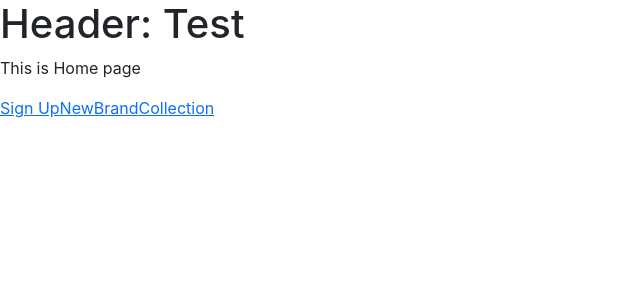
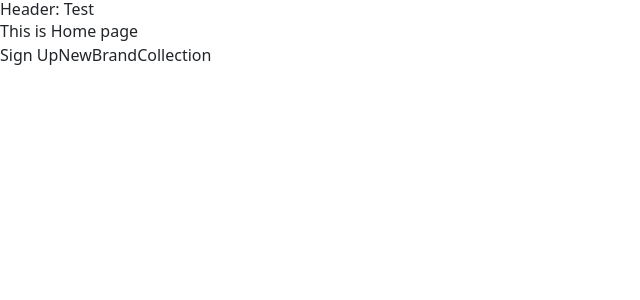
Before and after one commit to apreel-codes/ecommerce, a React (Create React App) app in the folder client/: page / in a window 1280 px wide. Shown: the top 300 px of the page, without its empty margins (0-640 px from the left). Built offline with nearby package versions, Linux system fonts and the light colour scheme.

Commit message:
tailwind css setup

```diff
--- a/client/package.json
+++ b/client/package.json
@@ -36,5 +36,8 @@
       "last 1 firefox version",
       "last 1 safari version"
     ]
+  },
+  "devDependencies": {
+    "tailwindcss": "^3.3.3"
   }
 }
--- a/client/src/index.css
+++ b/client/src/index.css
@@ -1,13 +1,3 @@
-body {
-  margin: 0;
-  font-family: -apple-system, BlinkMacSystemFont, 'Segoe UI', 'Roboto', 'Oxygen',
-    'Ubuntu', 'Cantarell', 'Fira Sans', 'Droid Sans', 'Helvetica Neue',
-    sans-serif;
-  -webkit-font-smoothing: antialiased;
-  -moz-osx-font-smoothing: grayscale;
-}
-
-code {
-  font-family: source-code-pro, Menlo, Monaco, Consolas, 'Courier New',
-    monospace;
-}
+@tailwind base;
+@tailwind components;
+@tailwind utilities;
--- /dev/null
+++ b/client/tailwind.config.js
@@ -0,0 +1,8 @@
+/** @type {import('tailwindcss').Config} */
+module.exports = {
+  content: ["./src/**/*.{js,jsx,ts,tsx}"],
+  theme: {
+    extend: {},
+  },
+  plugins: [],
+};
```
Also changed, not shown: client/src/App.js (+15 -19 lines), client/src/App.css (deleted), 1 other file (tests, documents, lock files or other folders).
